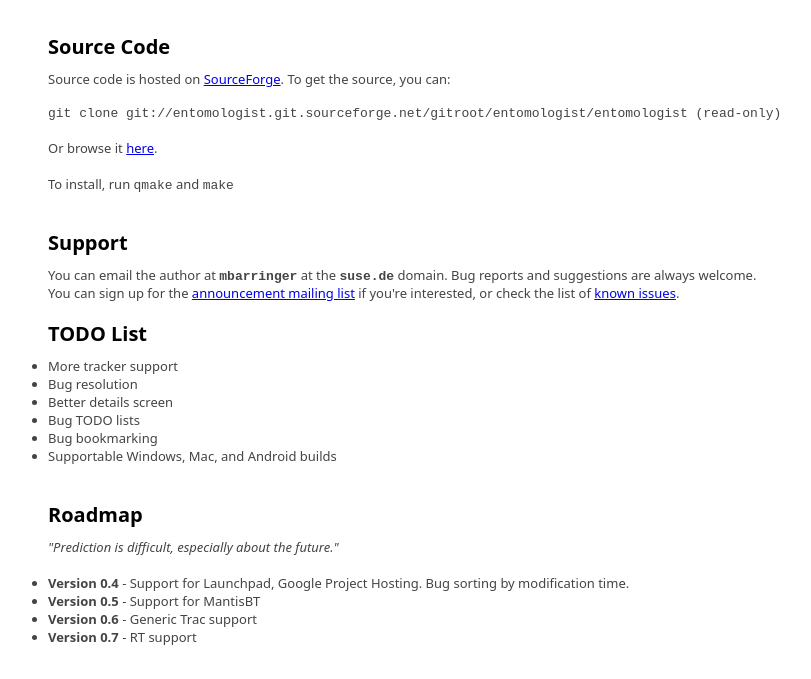
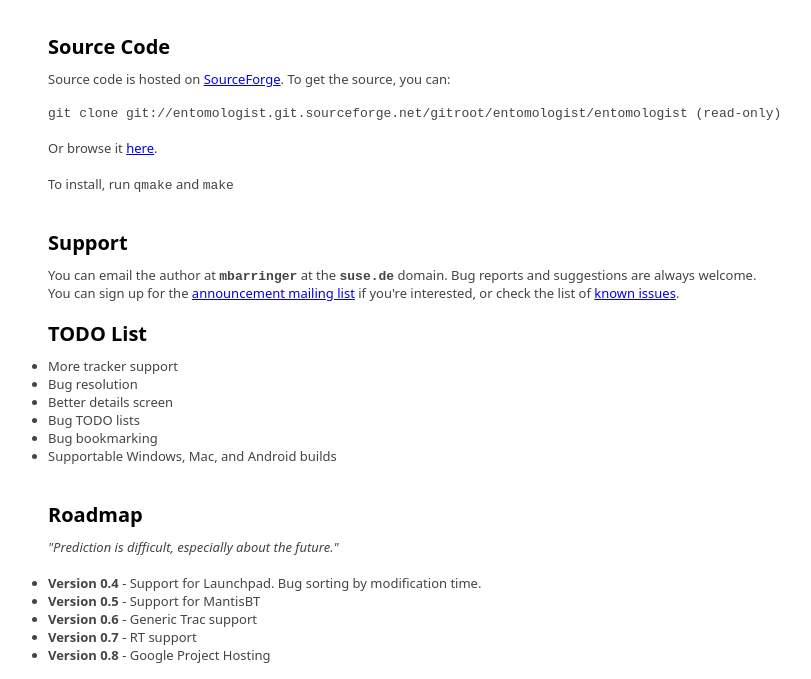
Before and after one commit to Entomologist/entomologist, a plain HTML site: page webpage/index.html in a window 1280 px wide. Shown: the part 1394-2073 px from the top of the page, without its empty margins (132-943 px from the left). Drawn offline with Linux system fonts and the light colour scheme.

Commit message:
Updating webpage

```diff
--- a/webpage/index.html
+++ b/webpage/index.html
@@ -87,10 +87,11 @@
       <h2>Roadmap</h2>
       <i>"Prediction is difficult, especially about the future."</i><br><br>
       <ul>
-              <li><b>Version 0.4</b> - Support for Launchpad, Google Project Hosting.  Bug sorting by modification time.</li>
+              <li><b>Version 0.4</b> - Support for Launchpad.  Bug sorting by modification time.</li>
               <li><b>Version 0.5</b> - Support for MantisBT
               <li><b>Version 0.6</b> - Generic Trac support</li>
               <li><b>Version 0.7</b> - RT support</li>
+              <li><b>Version 0.8</b> - Google Project Hosting</li>
       </ul><br><br>
 
         </div>
```
